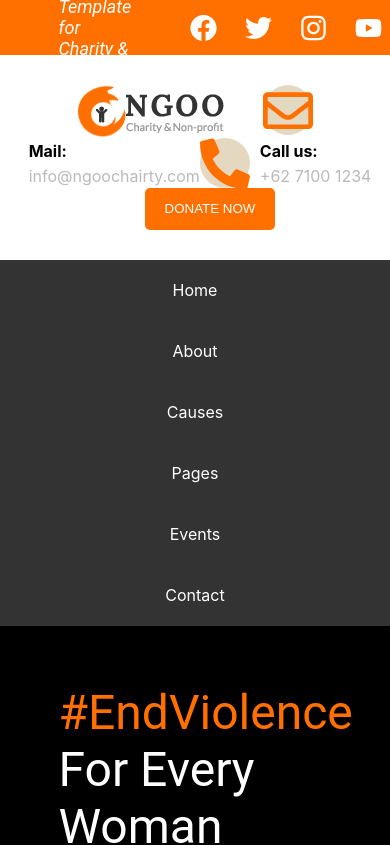
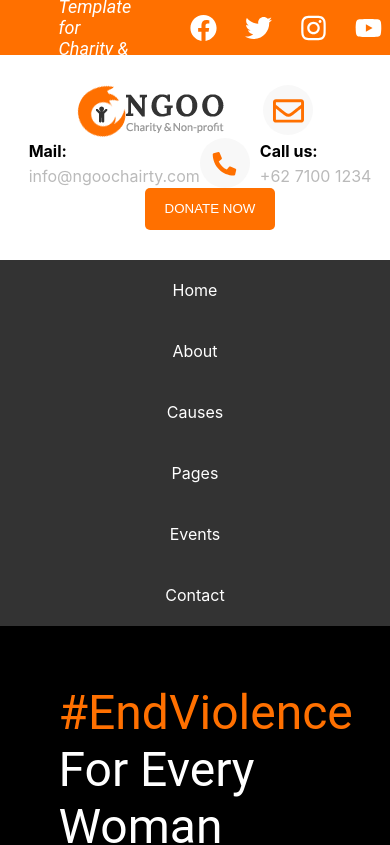
Before and after one commit to rnied137/React-ChatApp, a React (Create React App) app in the folder app/: page / in a window 390 px wide. Shown: the top 845 px of the page. Built offline with nearby package versions, Linux system fonts and the light colour scheme.

Commit message:
fixing responsivnes on donate bar - still needs work, and cards grid

```diff
--- a/app/src/DonateBar.tsx
+++ b/app/src/DonateBar.tsx
@@ -44,20 +44,27 @@ const LogoCircle = styled.div`
   justify-content: center;
   width: 50px;
   height: 50px;
-  background-color: rgba(212,190,150,0.6);
+  background-color: #F8F8F8;
   border-radius: 50px;
 `;
 
 const Logo = styled.img`
-  flex: 1;
+height: 27px;
+width: 31px;
   display: inline-block;
+`;
+
+const MainLogo = styled.img`
+
+margin-right: 10%;
+
 `;
 
 export const DonateBar = () => {
   return (
     <Wrapper>
       <Container>
-              <img style={{ marginRight: "10%" }} src={NGOLogo} alt="ngoo" />
+              <MainLogo src={NGOLogo} alt="ngoo" />
 
         <LogoCircle>
           <Logo src={MailLogo} alt="ngoo" />
--- a/app/src/MainMenu.tsx
+++ b/app/src/MainMenu.tsx
@@ -6,7 +6,7 @@ const MenuWrapper = styled.div`
 height:61px;
 background:#333333;
 
-@media(max-width:550px){
+@media(max-width:625px){
 height: auto;
 }
 
@@ -22,7 +22,7 @@ flex-direction: row;
 flex-wrap: nowrap;
 
 
-@media(max-width:550px){
+@media(max-width:625px){
     display: grid;
     grid-template-columns: repeat(auto-fit, minmax(250px, 1fr));
     text-align: center;
```
Also changed, not shown: app/src/SVG/NGOO.svg.
